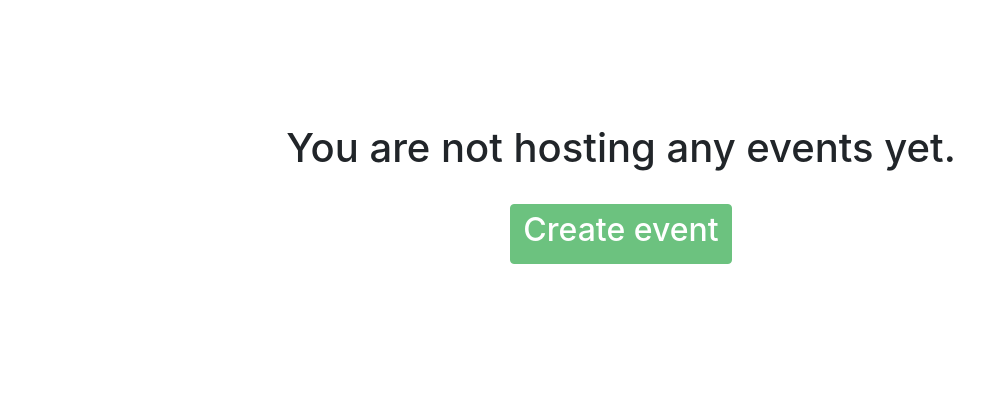
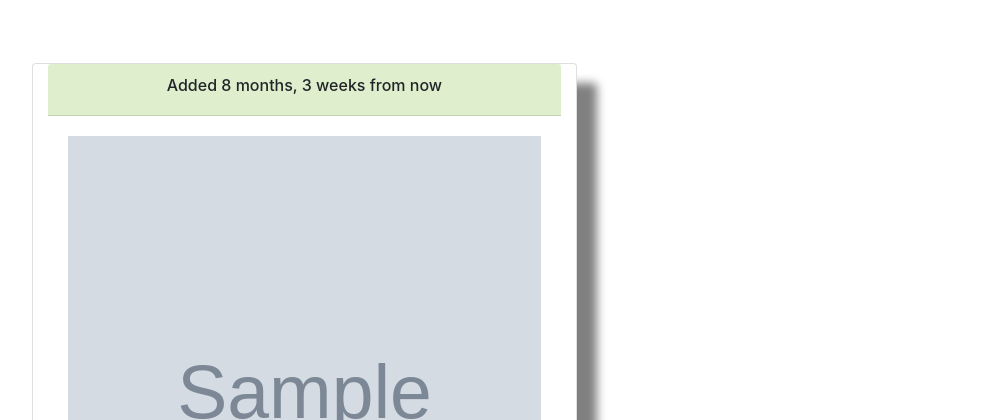
Before and after one commit to EventManagerTeam/EventManager, a Django app: template eventmanager/events/templates/events/list_my_events.html in a window 1280 px wide. Shown: the part 96-516 px from the top of the page, without its empty margins (19-1003 px from the left). Run offline with Django 3.2, Linux system fonts and the light colour scheme; the template is opened without the code that fills it: most values are stand-ins (such as "Sample title", 1, 10 or a date in 2020); grey boxes marked "Sample" are stand-in pictures; some libraries are stand-ins or nearby versions.

Commit message:
fix events listing

```diff
--- a/eventmanager/events/templates/events/list_my_events.html
+++ b/eventmanager/events/templates/events/list_my_events.html
@@ -86,7 +86,7 @@
 </div>
 {% endif %}
 <div class="row">
-	{% if events > 0 %}
+	{% if events|length > 0 %}
 	    {% for event in events%}
 	    <div class="card event col-lg-5" style="box-shadow: 20px 20px 10px grey;" >
 	        <div class="card-header" style="background-color: rgba(  156, 204, 101 ,0.321);">
```
